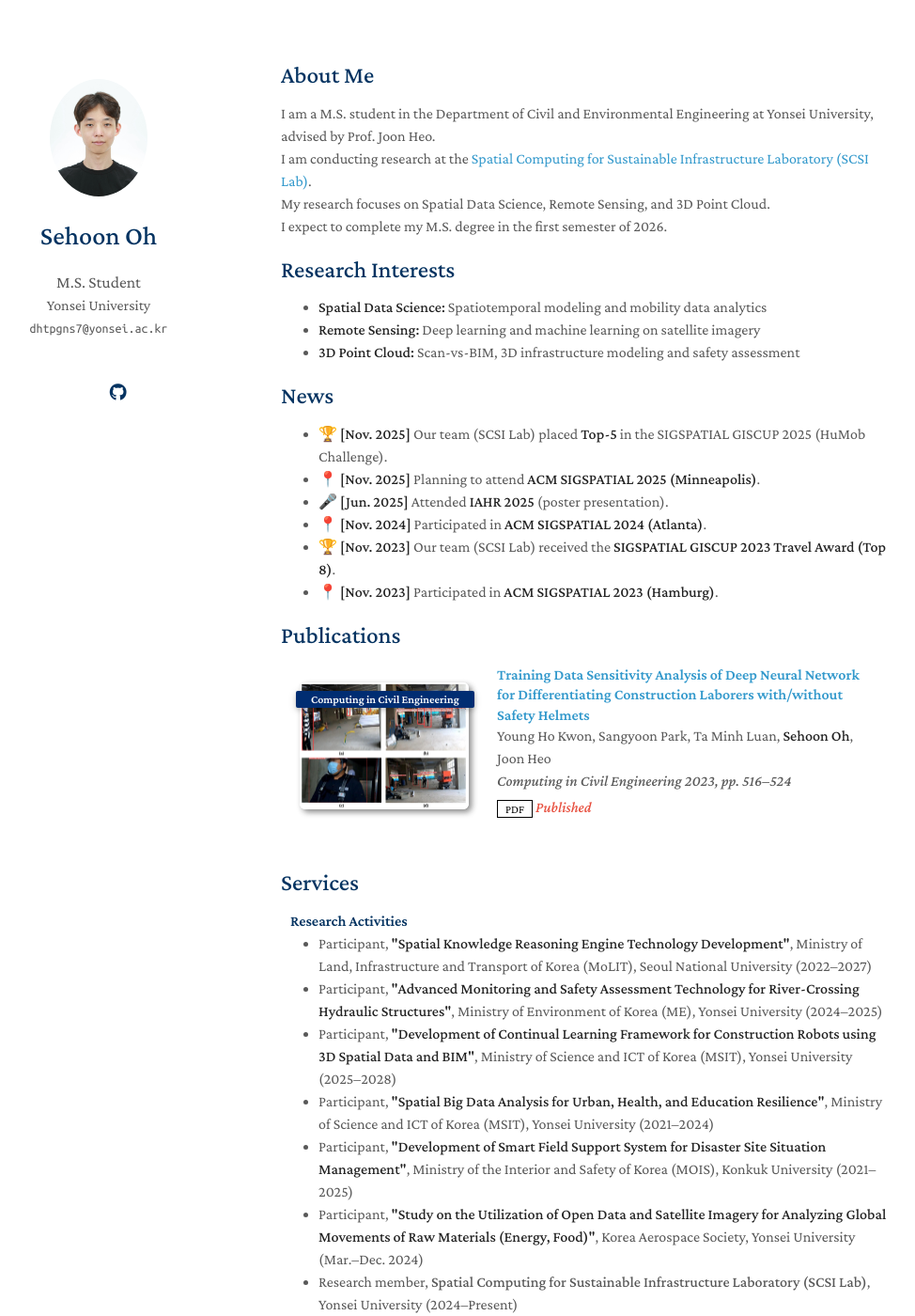
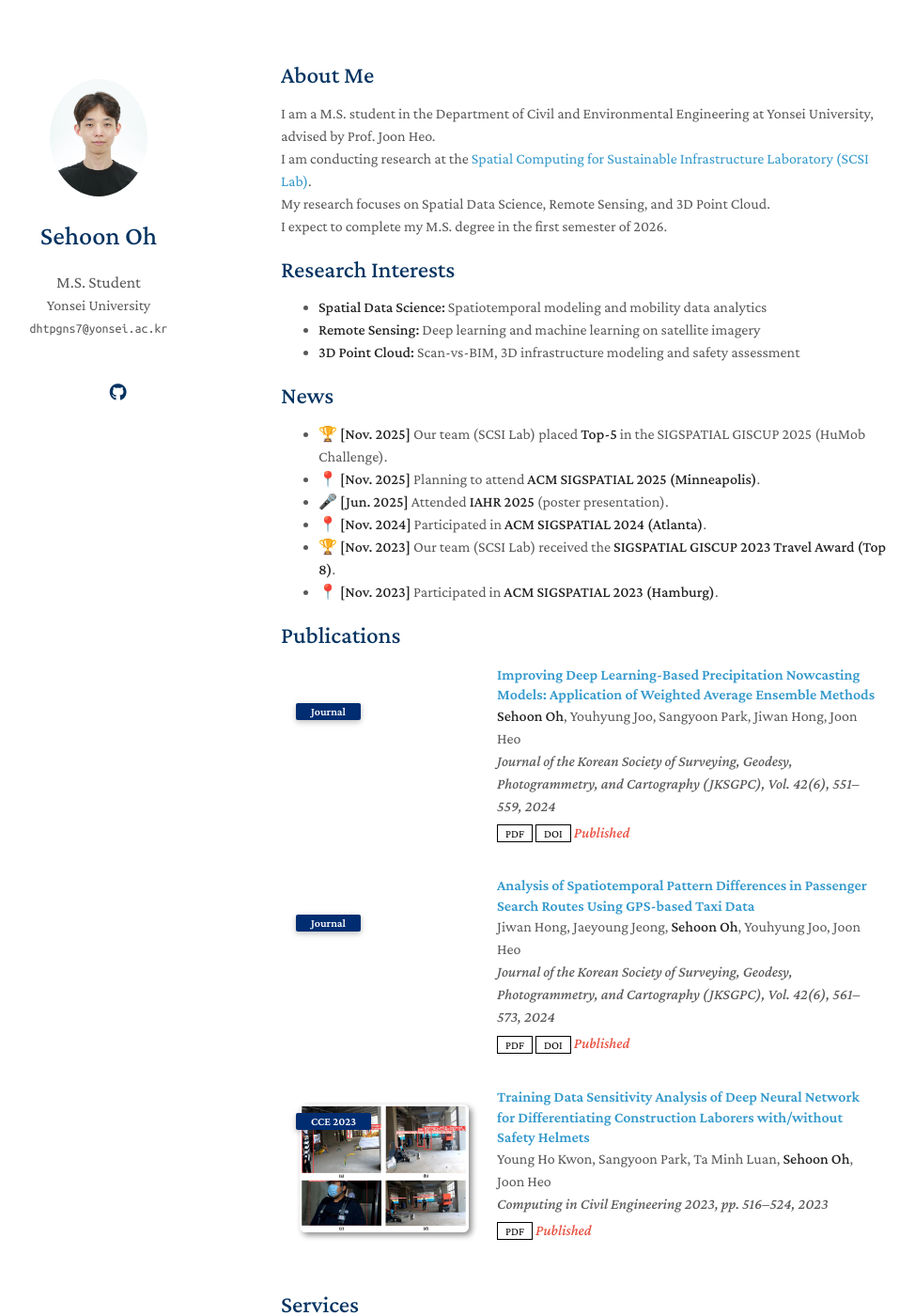
Before and after one commit to OHSEHOON99/OHSEHOON99.github.io, a Jekyll site: the page built from index.md, in a window 1280 px wide and 1400 px high. Shown: the whole window at 94% size, without its empty margins (171-1145 px from the left). Built offline with Jekyll 4.4.1, drawn with Linux system fonts in a browser that asks for light colours; a style sheet for code colours, icons or effects is not loaded; our own code applies the rules of GitHub Pages for plain Markdown files.

Commit message:
Update publication entries in publications.yml

```diff
--- a/_data/publications.yml
+++ b/_data/publications.yml
@@ -1,23 +1,33 @@
 main:
 
-  # - title: "딥러닝 기반 강수 예측 모델 개선 연구: 가중 평균 앙상블 기법을 통한 성능 향상"
-  #   authors: <strong>오세훈</strong>, 주유형, 박상윤, 홍지완, 허준
-  #   conference_short: 한국측량학회지
-  #   conference: 한국측량학회지, Vol. 42(6), 551–559, 2024
-  #   pdf: https://www.dbpia.co.kr/Journal/articleDetail?nodeId=NODE12021764
-  #   notes: Published
+  - title: "Improving Deep Learning-Based Precipitation Nowcasting Models: Application of Weighted Average Ensemble Methods"
+    authors: <strong>Sehoon Oh</strong>, Youhyung Joo, Sangyoon Park, Jiwan Hong, Joon Heo
+    type: Journal
+    journal: Journal of the Korean Society of Surveying, Geodesy, Photogrammetry, and Cartography (JKSGPC)
+    volume: Vol. 42(6)
+    pages: 551–559
+    year: 2024
+    doi: 10.7848/ksgpc.2024.42.6.551
+    pdf: https://www.dbpia.co.kr/Journal/articleDetail?nodeId=NODE12021764
+    notes: Published
 
-  # - title: "GPS 기반 택시 데이터를 활용한 승객 탐색 경로의 시공간적 패턴 차이 분석"
-  #   authors: 홍지완, 정재영, <strong>오세훈</strong>, 주유형, 허준
-  #   conference_short: 한국측량학회지
-  #   conference: 한국측량학회지, Vol. 42(6), 561–573, 2024
-  #   pdf: https://www.dbpia.co.kr/Journal/articleDetail?nodeId=NODE12021765
-  #   notes: Published
+  - title: "Analysis of Spatiotemporal Pattern Differences in Passenger Search Routes Using GPS-based Taxi Data"
+    authors: Jiwan Hong, Jaeyoung Jeong, <strong>Sehoon Oh</strong>, Youhyung Joo, Joon Heo
+    type: Journal
+    journal: Journal of the Korean Society of Surveying, Geodesy, Photogrammetry, and Cartography (JKSGPC)
+    volume: Vol. 42(6)
+    pages: 561–573
+    year: 2024
+    doi: 10.7848/ksgpc.2024.42.6.561
+    pdf: https://www.dbpia.co.kr/Journal/articleDetail?nodeId=NODE12021765
+    notes: Published
 
   - title: "Training Data Sensitivity Analysis of Deep Neural Network for Differentiating Construction Laborers with/without Safety Helmets"
     authors: Young Ho Kwon, Sangyoon Park, Ta Minh Luan, <strong>Sehoon Oh</strong>, Joon Heo
-    conference_short: Computing in Civil Engineering
+    type: Conference
+    conference_short: CCE 2023
     conference: Computing in Civil Engineering 2023, pp. 516–524
+    year: 2023
     pdf: https://ascelibrary.org/doi/abs/10.1061/9780784485248.062
     notes: Published
     image: ./assets/img/helmet.png
```
